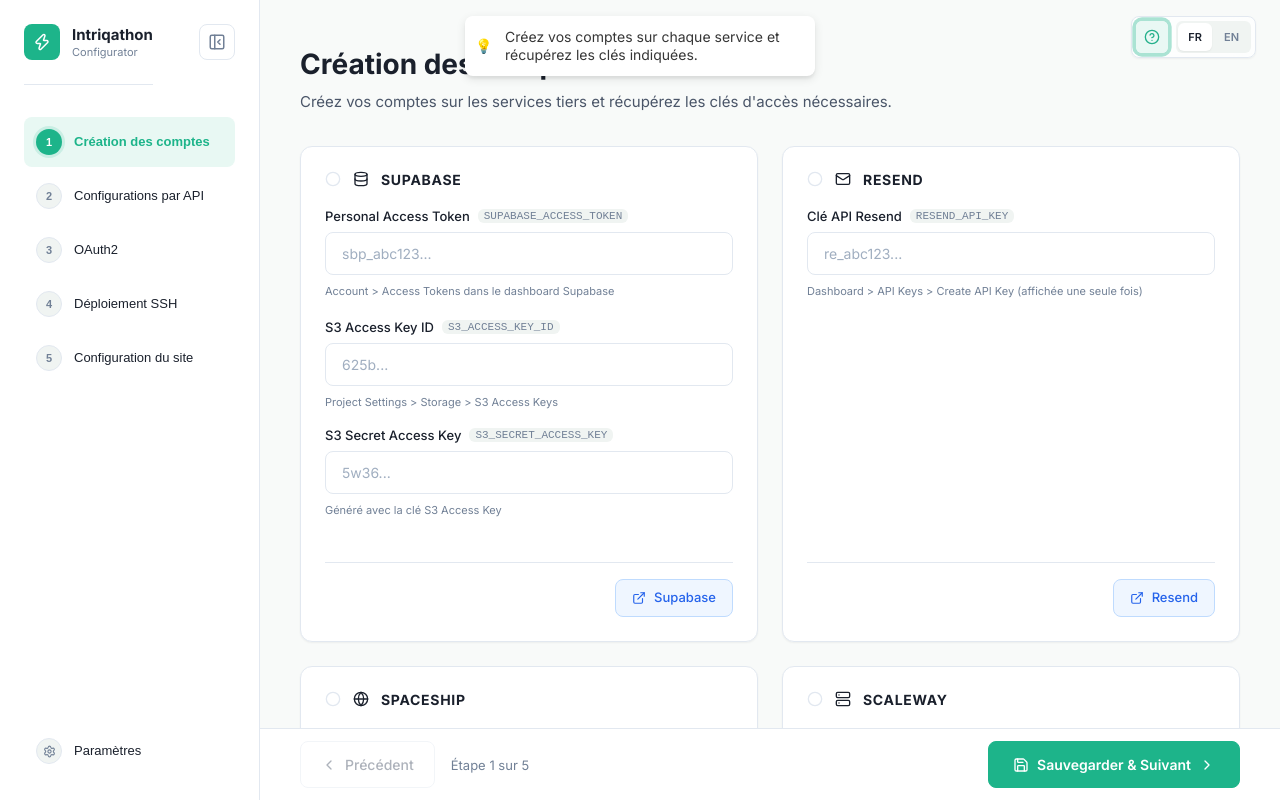
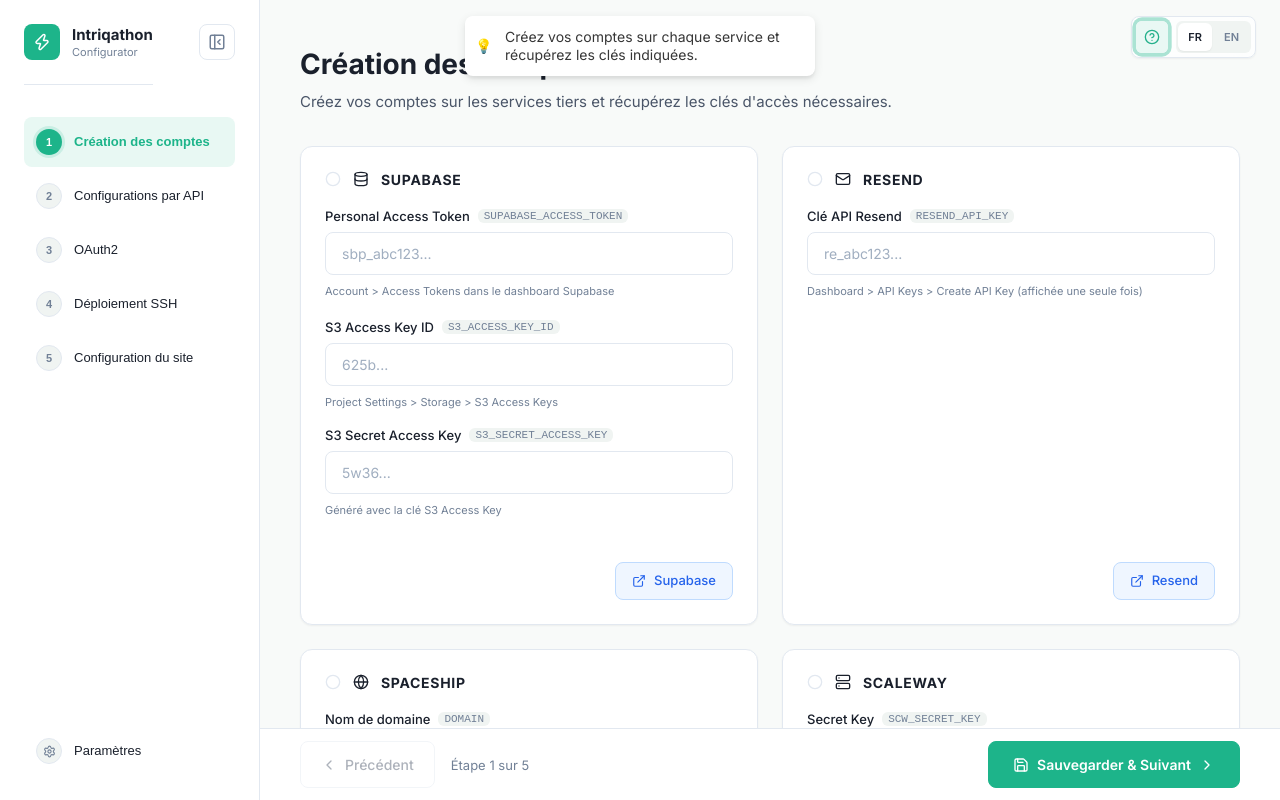
Before and after one commit to Intriqathon2027/intriqathon-configurator, a React (Vite) app: page / in a window 1280 px wide. Both pictures are taken after a click on the button "Nouvelle configuration". Built offline with nearby package versions, Linux system fonts and the light colour scheme.

Commit message:
feat(front): few improvement

```diff
--- a/src/index.css
+++ b/src/index.css
@@ -397,8 +397,6 @@
 
 .service-account-card__footer {
   margin-top: var(--space-5);
-  padding-top: var(--space-4);
-  border-top: 1px solid var(--color-border);
   display: flex;
   justify-content: flex-end;
 }
@@ -1018,6 +1016,10 @@
 
 .manual-config-details[open] > summary {
   margin-bottom: var(--space-4);
+}
+
+.manual-config-details[open] > .form-section {
+  margin-top: var(--space-5);
 }
 
 .manual-config-details[open] > summary::before {
```
